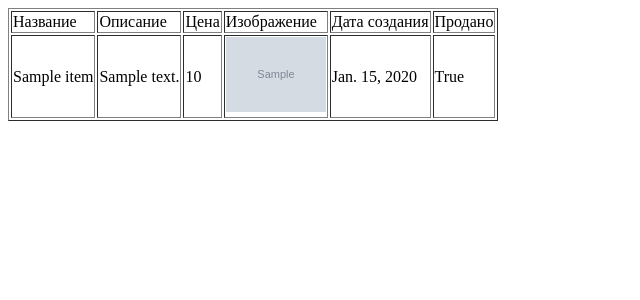
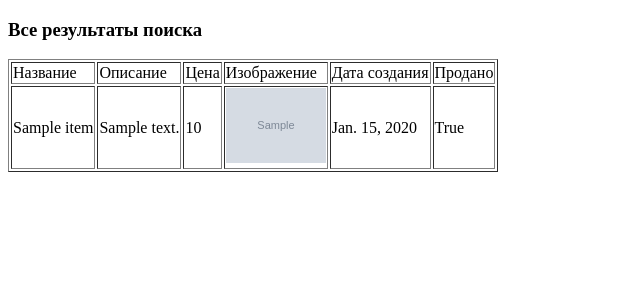
Before and after one commit to Darie95/PythonCourses, a Django app: template templates/search_result.html in a window 1280 px wide. Shown: the top 300 px of the page, without its empty margins (0-640 px from the left). Run offline with Django 3.2, Linux system fonts and the light colour scheme; the template is opened without the code that fills it: values that come from a table or form of the project are taken from there, others are empty; tables that the repository leaves empty hold one stand-in row (values such as "Sample post"); grey boxes marked "Sample" are stand-in pictures.

Commit message:
New title for search result

```diff
--- a/templates/search_result.html
+++ b/templates/search_result.html
@@ -6,6 +6,7 @@
 </head>
 <body>
 
+<h3>Все результаты поиска</h3>
 <table border = "1">
          <tr>
             <td>Название</td>
```
